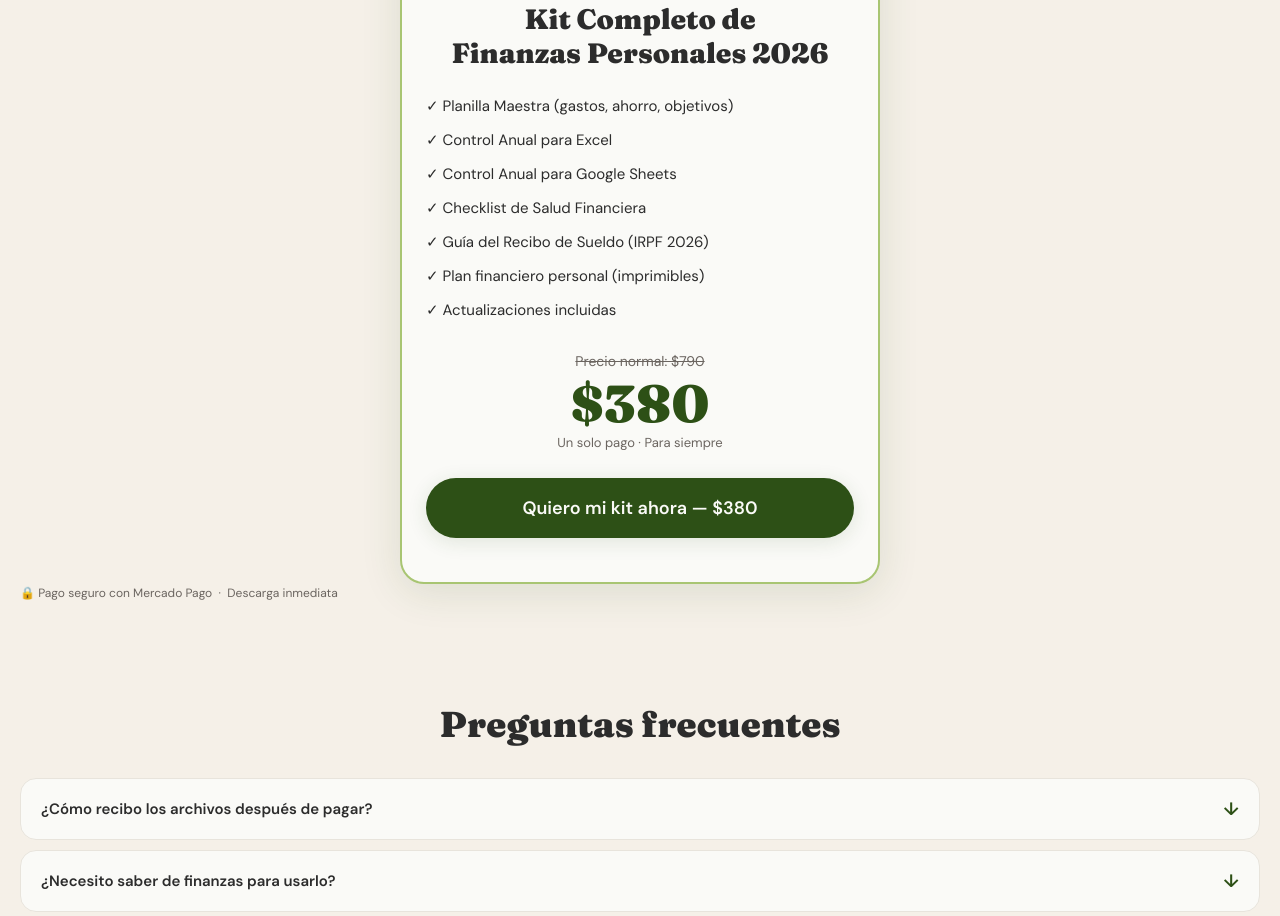
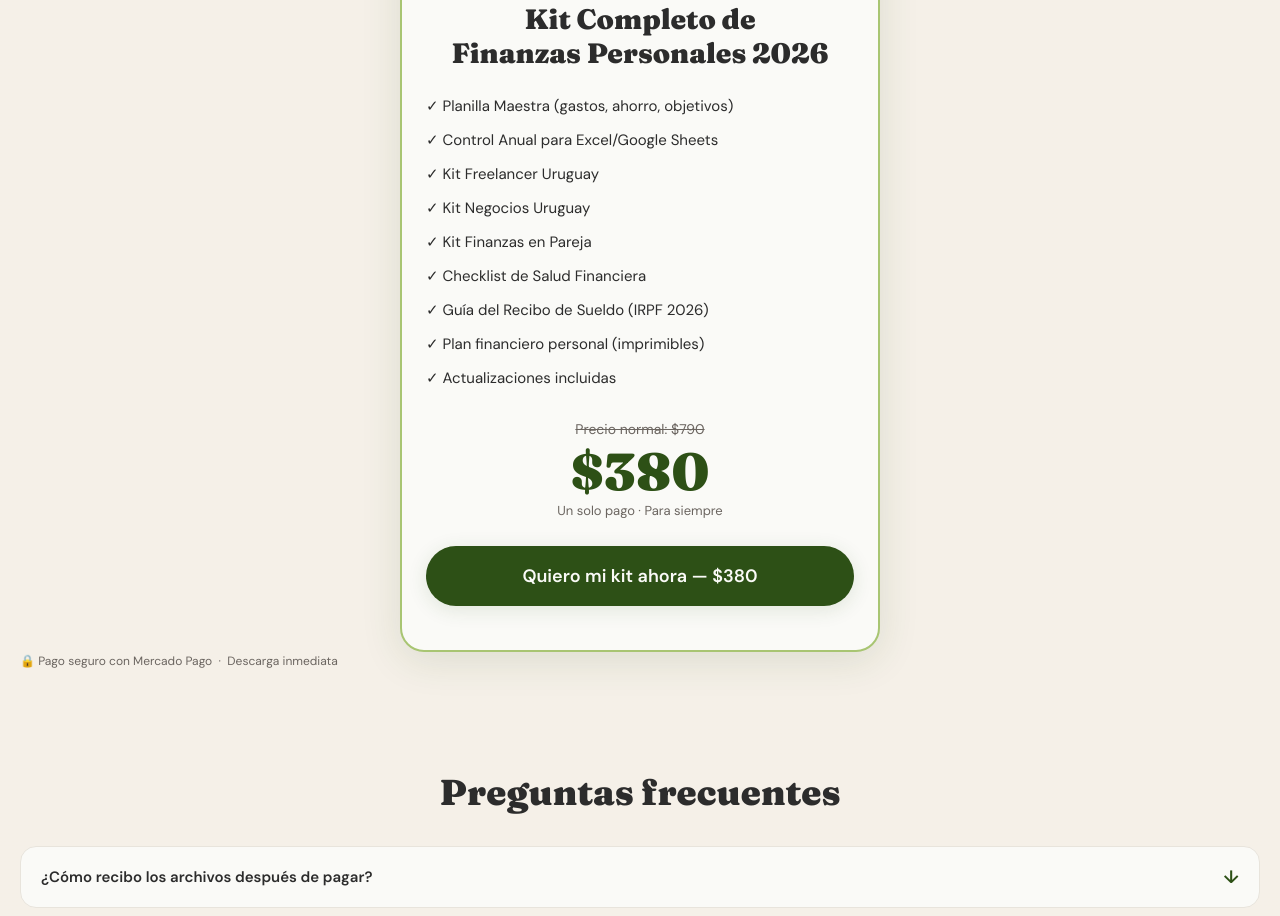
Before and after one commit to billeteraordenadauy-hash/billeteraordenada, a website: page public/index.html in a window 1280 px wide. Shown: the part 4500-5416 px from the top of the page. Drawn offline with Linux system fonts and the light colour scheme.

Commit message:
feat: actualizar lista de compra con kits nuevos

```diff
--- a/public/index.html
+++ b/public/index.html
@@ -388,8 +388,10 @@
 
         <ul class="comprar-lista">
           <li>✓ Planilla Maestra (gastos, ahorro, objetivos)</li>
-          <li>✓ Control Anual para Excel</li>
-          <li>✓ Control Anual para Google Sheets</li>
+          <li>✓ Control Anual para Excel/Google Sheets</li>
+          <li>✓ Kit Freelancer Uruguay</li>
+          <li>✓ Kit Negocios Uruguay</li>
+          <li>✓ Kit Finanzas en Pareja</li>
           <li>✓ Checklist de Salud Financiera</li>
           <li>✓ Guía del Recibo de Sueldo (IRPF 2026)</li>
           <li>✓ Plan financiero personal (imprimibles)</li>
```
